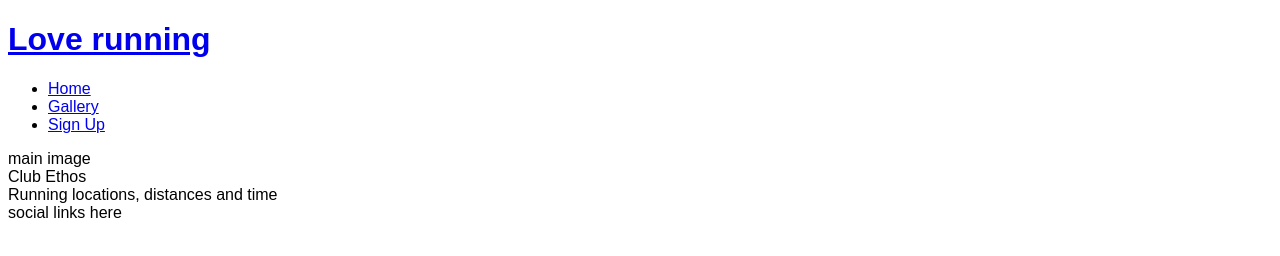
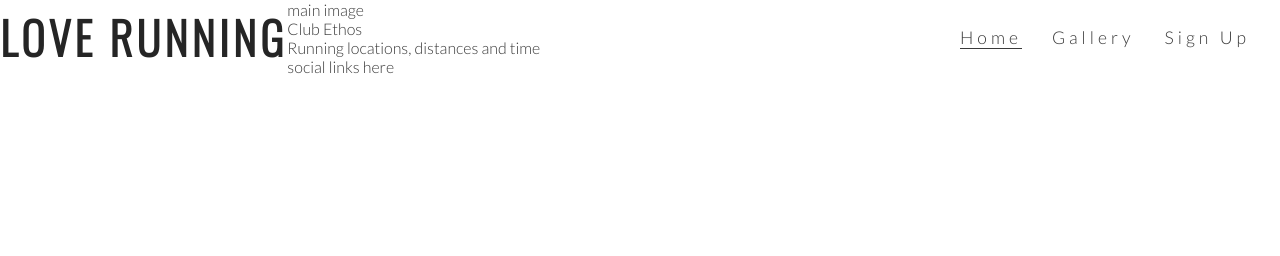
Before and after one commit to Nezzo23/love-running, a plain HTML site: page index.html in a window 1280 px wide. Drawn offline with nearby package versions, Linux system fonts and the light colour scheme.

Commit message:
add style to links

```diff
--- a/assets/css/style.css
+++ b/assets/css/style.css
@@ -1,3 +1,57 @@
+@import url('https://fonts.googleapis.com/css2?family=Lato:wght@300&family=Oswald:wght@300&display=swap');
+
+* {
+    margin: 0;
+    padding: 0;
+    border: none;
+}
+
 body {
-    font-family: Arial, Helvetica, sans-serif;
+    font-family: Lato, sans-serif;
+    font-weight: 300;
+    color: #3a3a3a;
 }
+
+/* headings and logo*/
+
+h1,
+h2 {
+    font-family: Oswald, sans-serif;
+    text-transform: uppercase;
+    letter-spacing: 4px;
+    color: #252525
+}
+
+#logo {
+    float: left;
+    font-size: 280%;
+}
+
+/*navigation links*/
+
+#menu {
+    font-size: 110%;
+    letter-spacing: 4px;
+}
+#menu, #logo {
+    line-height: 75px;
+}
+
+#menu li {
+    float: right;
+    list-style-type: none;
+    margin-right: 30px;
+}
+
+#menu a {
+    text-decoration: none;
+    color: inherit;
+}
+
+#menu a:hover{
+    border-bottom: 1px solid #3a3a3a
+}
+
+.active {
+    border-bottom: 1px solid #3a3a3a;
+}
--- a/index.html
+++ b/index.html
@@ -15,19 +15,21 @@
 <body>
     <header>
         <a href="index.html">
-            <h1>Love running</h1>
+            <h1 id="logo">Love running</h1>
         </a>
         <nav>
-            <ul>
+            <ul id="menu">
                 <li>
-                    <a href="index.htlm">Home</a>
+                        <a href="#">Sign Up</a>
                 </li>
                 <li>
                     <a href="#">Gallery</a>
                 </li>
                 <li>
-                    <a href="#">Sign Up</a>
+                    <a href="index.htlm" class="active">Home</a>
                 </li>
+
+
             </ul>
         </nav>
     </header>
```
